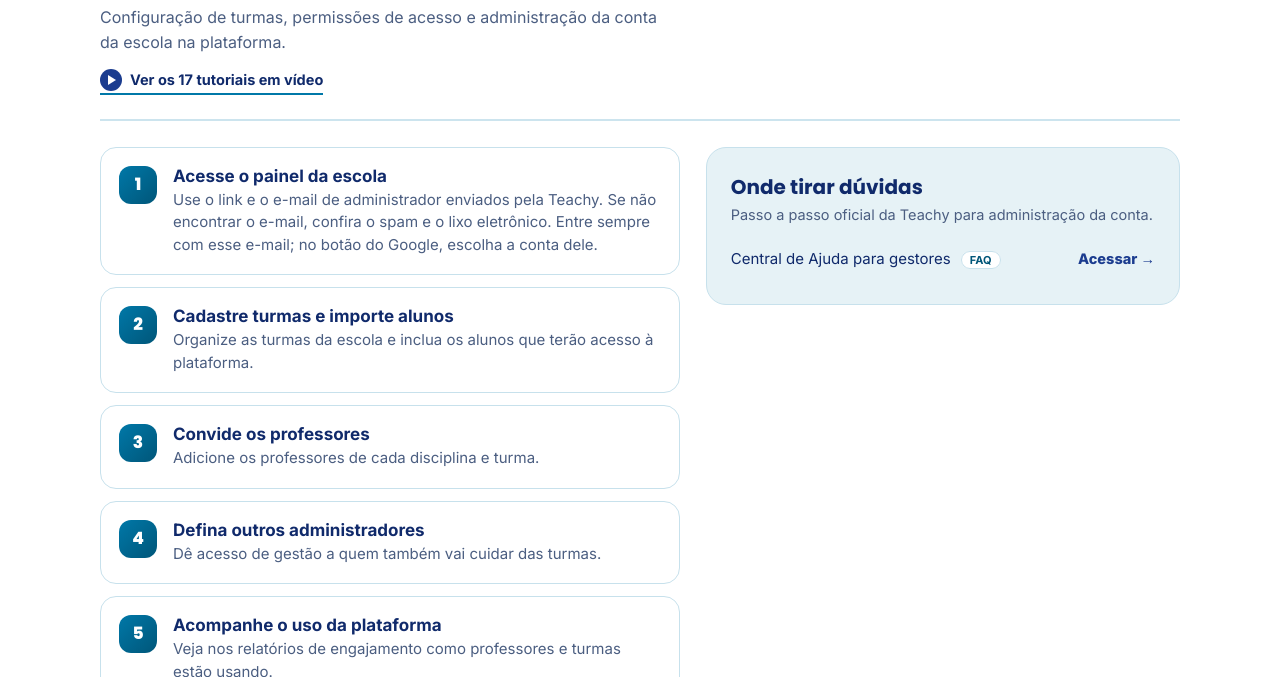
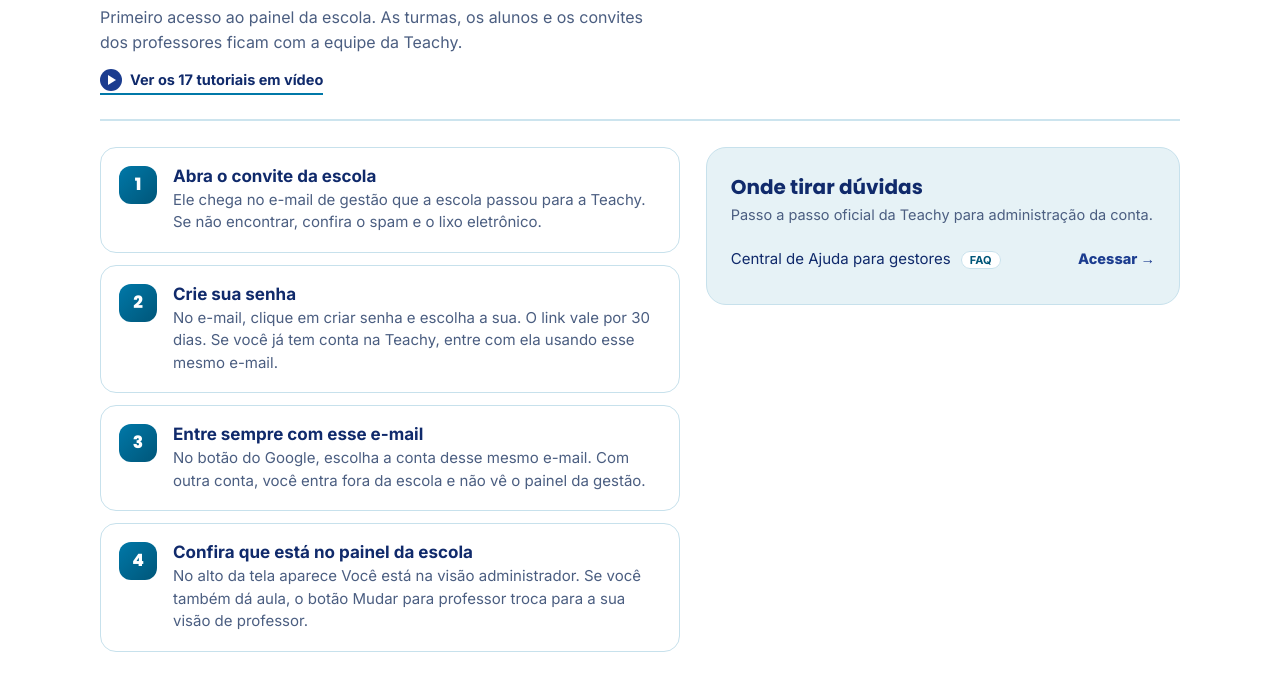
Before and after one commit to TeachyEducation/equipe, a plain HTML site: page equipe/index.html in a window 1280 px wide. Shown: the part 743-1420 px from the top of the page. Drawn offline with Linux system fonts and the light colour scheme.

Commit message:
Atualiza tutoriais
Co-Authored-By: Claude Opus 5.5 <noreply@anthropic.com>

```diff
--- a/equipe/index.html
+++ b/equipe/index.html
@@ -254,7 +254,7 @@
         <div>
           <span class="olho"><i></i>Gestores</span>
           <h2>Roteiro para Gestores</h2>
-          <p>Configuração de turmas, permissões de acesso e administração da conta da escola na plataforma.</p>
+          <p>Primeiro acesso ao painel da escola. As turmas, os alunos e os convites dos professores ficam com a equipe da Teachy.</p>
           <a class="tut-atalho" href="#tut-gestor"><i aria-hidden="true"></i>Ver os 17 tutoriais em vídeo</a>
         </div>
 
@@ -262,11 +262,10 @@
       <div class="grade">
         <div class="coluna">
         <ol class="passos">
-          <li><span class="n">1</span><div><strong>Acesse o painel da escola</strong><span>Use o link e o e-mail de administrador enviados pela Teachy. Se não encontrar o e-mail, confira o spam e o lixo eletrônico. Entre sempre com esse e-mail; no botão do Google, escolha a conta dele.</span></div></li>
-          <li><span class="n">2</span><div><strong>Cadastre turmas e importe alunos</strong><span>Organize as turmas da escola e inclua os alunos que terão acesso à plataforma.</span></div></li>
-          <li><span class="n">3</span><div><strong>Convide os professores</strong><span>Adicione os professores de cada disciplina e turma.</span></div></li>
-          <li><span class="n">4</span><div><strong>Defina outros administradores</strong><span>Dê acesso de gestão a quem também vai cuidar das turmas.</span></div></li>
-          <li><span class="n">5</span><div><strong>Acompanhe o uso da plataforma</strong><span>Veja nos relatórios de engajamento como professores e turmas estão usando.</span></div></li>
+          <li><span class="n">1</span><div><strong>Abra o convite da escola</strong><span>Ele chega no e-mail de gestão que a escola passou para a Teachy. Se não encontrar, confira o spam e o lixo eletrônico.</span></div></li>
+          <li><span class="n">2</span><div><strong>Crie sua senha</strong><span>No e-mail, clique em criar senha e escolha a sua. O link vale por 30 dias. Se você já tem conta na Teachy, entre com ela usando esse mesmo e-mail.</span></div></li>
+          <li><span class="n">3</span><div><strong>Entre sempre com esse e-mail</strong><span>No botão do Google, escolha a conta desse mesmo e-mail. Com outra conta, você entra fora da escola e não vê o painel da gestão.</span></div></li>
+          <li><span class="n">4</span><div><strong>Confira que está no painel da escola</strong><span>No alto da tela aparece Você está na visão administrador. Se você também dá aula, o botão Mudar para professor troca para a sua visão de professor.</span></div></li>
         </ol>
         </div>
         <aside class="lateral">
```
